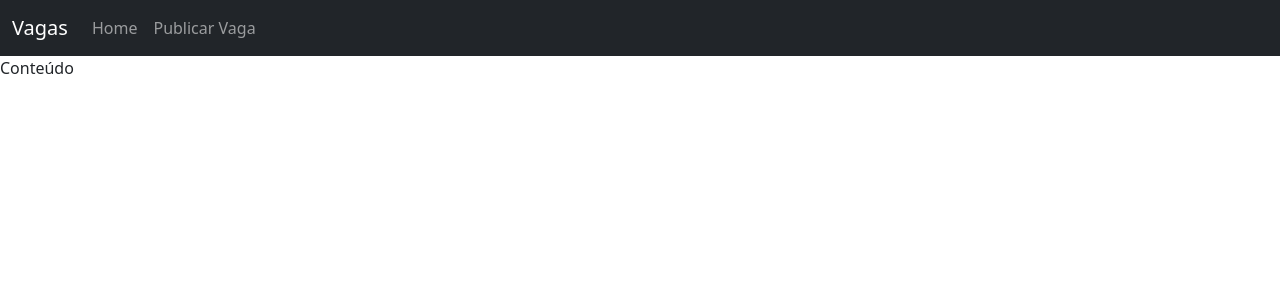
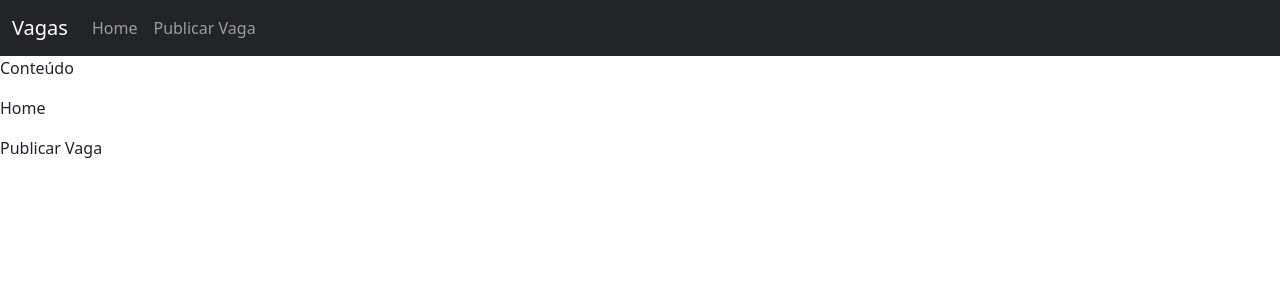
Before and after one commit to LucasAlNascimento/vagas, a Vue app: page / in a window 1280 px wide. Shown: the top 300 px of the page. Built offline with nearby package versions, Linux system fonts and the light colour scheme.

Commit message:
Configurando componentes
Trocando acesso dos imports usando notação alias "@"

```diff
--- a/src/App.vue
+++ b/src/App.vue
@@ -1,13 +1,13 @@
 <template>
   <div>
-    <Topo />
-    <Conteudo />
+    <topo></topo>
+    <conteudo></conteudo>
   </div>
 </template>
 
 <script>
-import Conteudo from './components/layouts/Conteudo.vue'
-import Topo from './components/layouts/Topo.vue'
+import Conteudo from '@/components/layouts/Conteudo.vue'
+import Topo from '@/components/layouts/Topo.vue'
 
 export default {
   name: 'App',
--- a/src/components/layouts/Conteudo.vue
+++ b/src/components/layouts/Conteudo.vue
@@ -1,13 +1,22 @@
 <template>
     <div>
         <p>Conteúdo</p>
+        <home></home>
+        <publicar-vaga></publicar-vaga>
     </div>
 </template>
 
 
 <script>
+import Home from '@/components/views/Home.vue'
+import PublicarVaga from '@/components/views/PublicarVaga.vue';
+
 export default {
-    name: 'Conteudo'
+    name: 'Conteudo',
+    components: {
+        Home,
+        PublicarVaga
+    }
 }
 </script>
 
--- a/src/components/views/Home.vue
+++ b/src/components/views/Home.vue
@@ -1,6 +1,6 @@
 <template>
     <div>
-        <p>Conteúdo</p>
+        <p>Home</p>
     </div>
 </template>
 
--- a/src/components/views/PublicarVaga.vue
+++ b/src/components/views/PublicarVaga.vue
@@ -1,6 +1,6 @@
 <template>
     <div>
-        <p>Conteúdo</p>
+        <p>Publicar Vaga</p>
     </div>
 </template>
 
```
